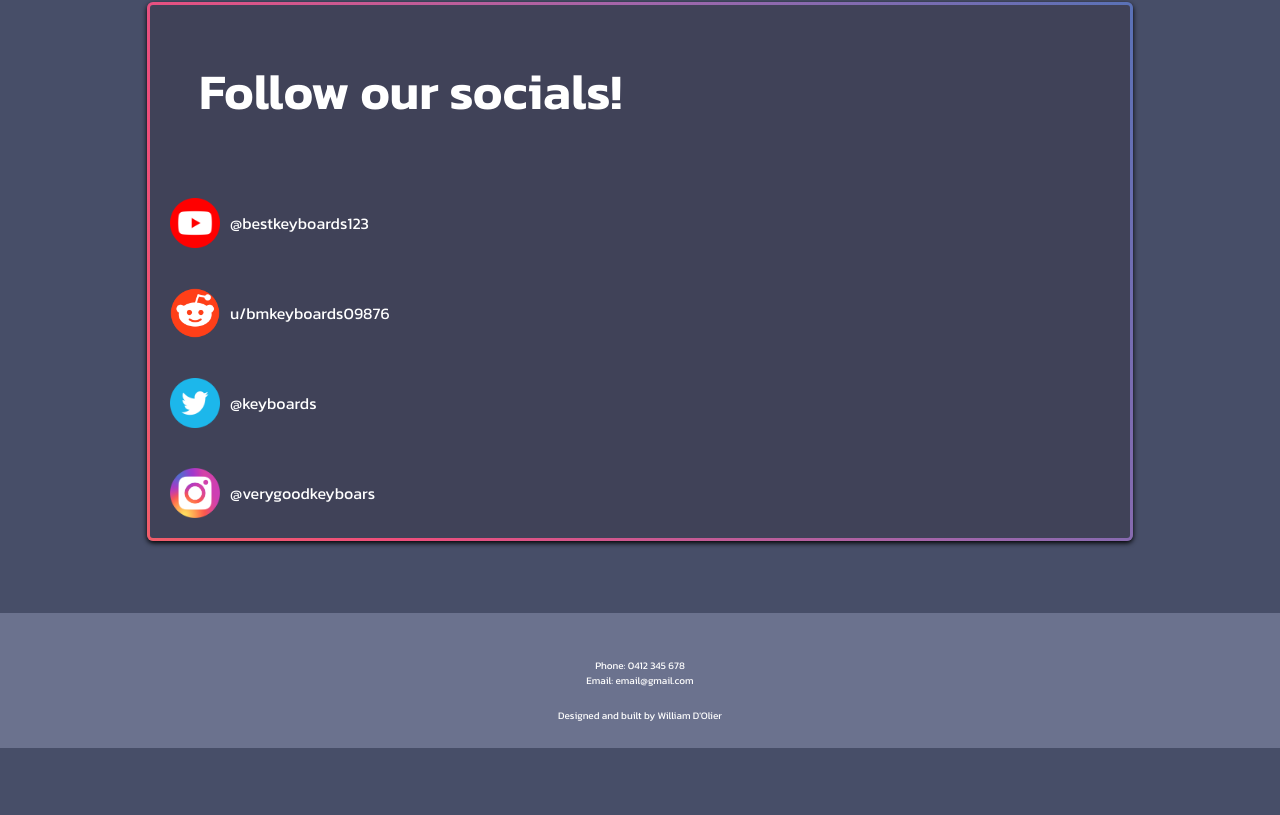
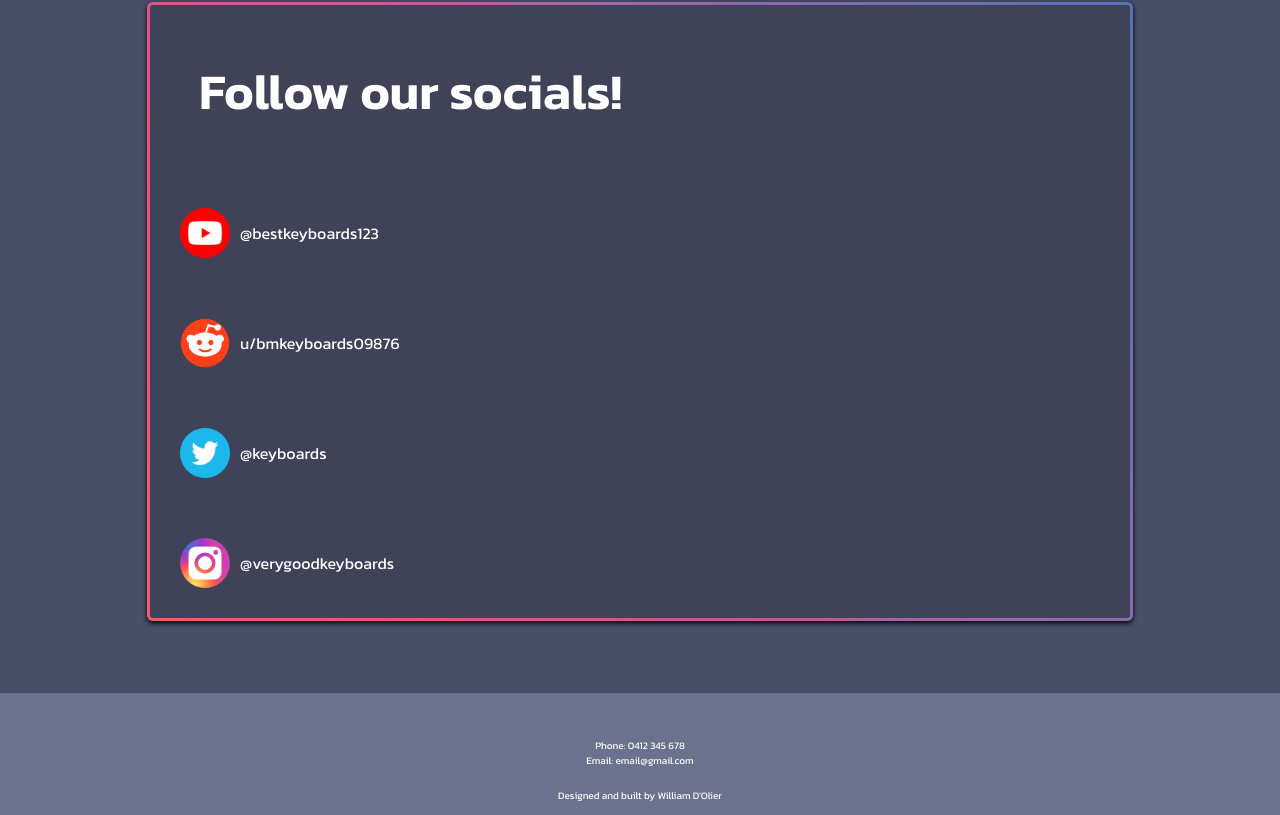
Before and after one commit to will-da-pro/keyboard-site, a website: page index.html in a window 1280 px wide. Shown: the part 950-1765 px from the top of the page. Before the commit the page ends 1698 px from the top, so only its background shows below. Drawn offline with Linux system fonts and the light colour scheme.

Commit message:
final changes 2

```diff
--- a/index.html
+++ b/index.html
@@ -1,3 +1,5 @@
+<!-- Code by William D'Olier -->
+
 <!DOCTYPE html>
 <html>
 
@@ -35,16 +37,19 @@
 			<div id="popular-container">
 				<div class="popular-tab-item">
 					<img src="media/rainbow-keyboard.jpg" class="side-image" />
+					<!-- https://unsplash.com/photos/multicolored-computer-keyboard-8ssNFn4VPLg -->
 					<h3><a href="rainbow-keyboard.html">Rainbow Keyboard</a></h3>
 					<p>$299</p>
 				</div>
 				<div class="popular-tab-item">
 					<img src="media/black-rgb.jpg" class="side-image" />
+					<!-- https://unsplash.com/photos/black-and-orange-computer-keyboard-50uD7HzOLW8 -->
 					<h3><a href="black-rgb.html">Black RGB Keyboard</a></h3>
 					<p>$499</p>
 				</div>
 				<div class="popular-tab-item">
 					<img src="media/black-white.jpg" class="side-image" />
+					<!-- https://unsplash.com/photos/white-and-black-computer-keyboard-mFtcZzLruCQ -->
 					<h3><a href="black-white.html">Black, White and Orange Keyboard</a></h3>
 					<p>$399</p>
 				</div>
@@ -71,7 +76,7 @@
 				</a>
 				<a href="https://instagram.com" target="_blank" class="social-link">
 					<img src="media/instagram.png" />
-					<p>@verygoodkeyboars</p>
+					<p>@verygoodkeyboards</p>
 				</a>
 			</div>
 		</div>
--- a/style.css
+++ b/style.css
@@ -1,3 +1,5 @@
+/* Code by William D'Olier */
+
 @import url('https://fonts.googleapis.com/css?family=Oswald:200');
 
 * {
@@ -200,7 +202,7 @@ a:active {
 }
 
 .social-link {
-	padding: 20px;
+	padding: 30px;
 	display: flex;
 	flex-direction: row;
 	align-items: center;
```
Also changed, not shown: black-rgb.html (+2 -0 lines), black-white.html (+2 -0 lines), rainbow-keyboard.html (+2 -0 lines), shop.html (+2 -0 lines).
